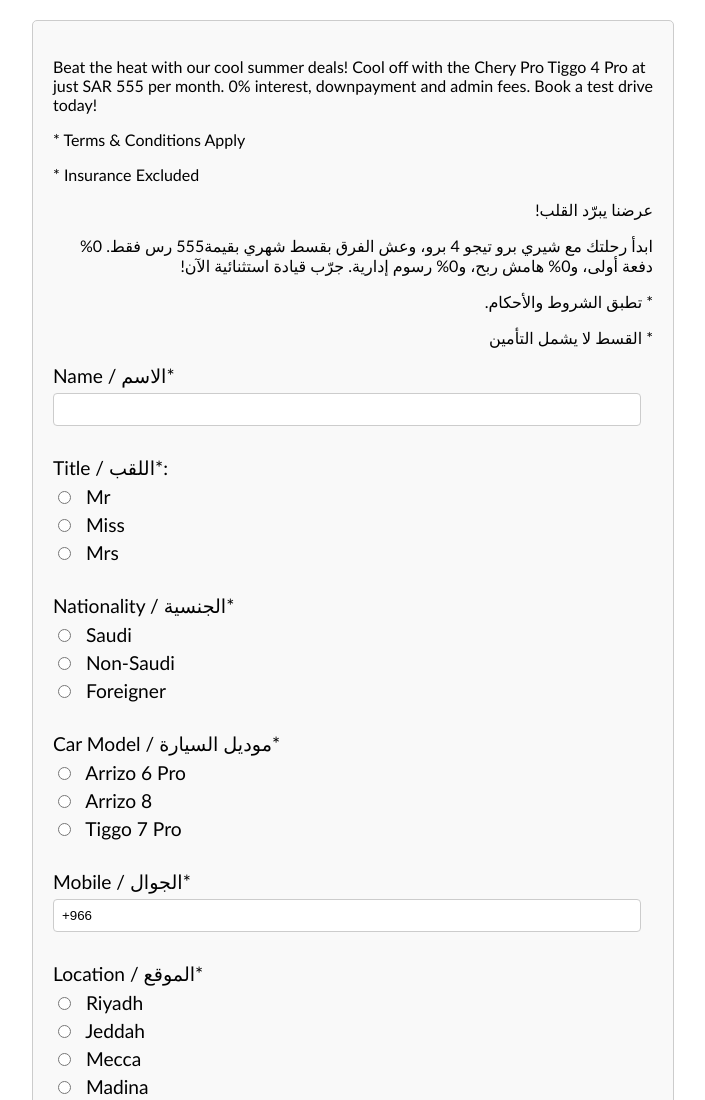
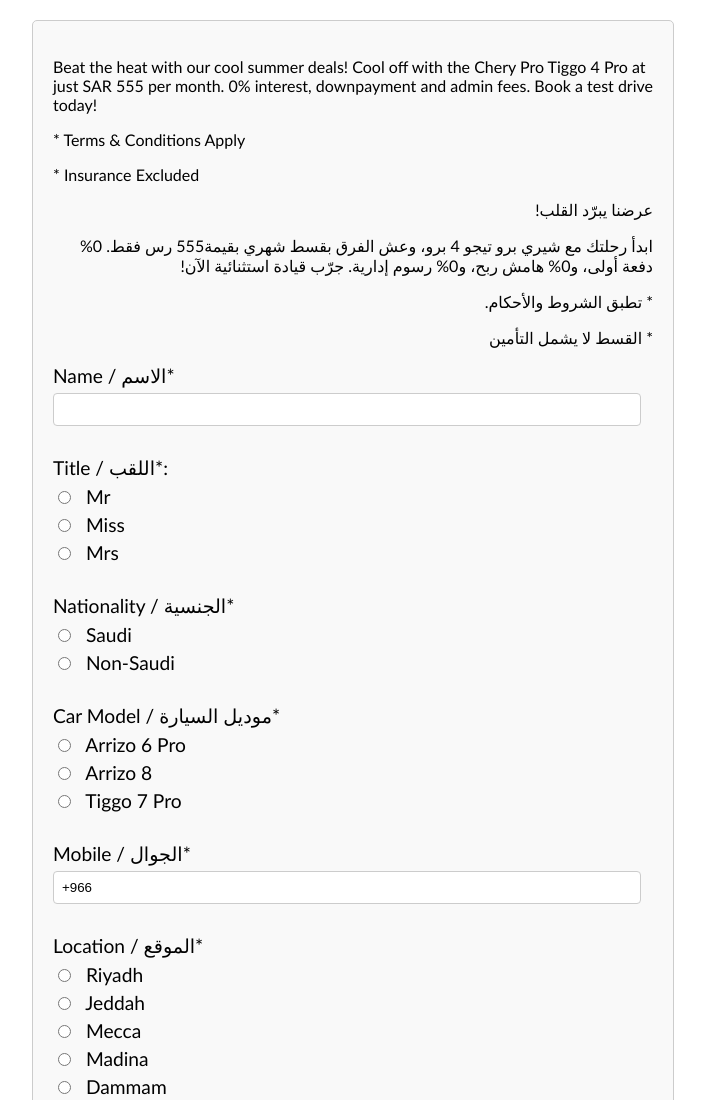
Before and after one commit to calibratecommerce/cpl-forms, a website: page index.html in a window 1280 px wide. Shown: the top 1100 px of the page, without its empty margins (287-992 px from the left). Drawn offline with Linux system fonts and the light colour scheme.

Commit message:
Update index.html - Remove foreigner

```diff
--- a/index.html
+++ b/index.html
@@ -34,7 +34,6 @@
             <label>Nationality / الجنسية*</label>
             <label><input type="radio" id="nationalitySaudi" name="nationality" value="Saudi" required> Saudi</label>
             <label><input type="radio" id="nationalityNonSaudi" name="nationality" value="Non-Saudi" required> Non-Saudi</label>
-            <label><input type="radio" id="nationalityForeigner" name="nationality" value="Foreigner" required> Foreigner</label>
         </div>
 
         <div class="radio-group">
```
